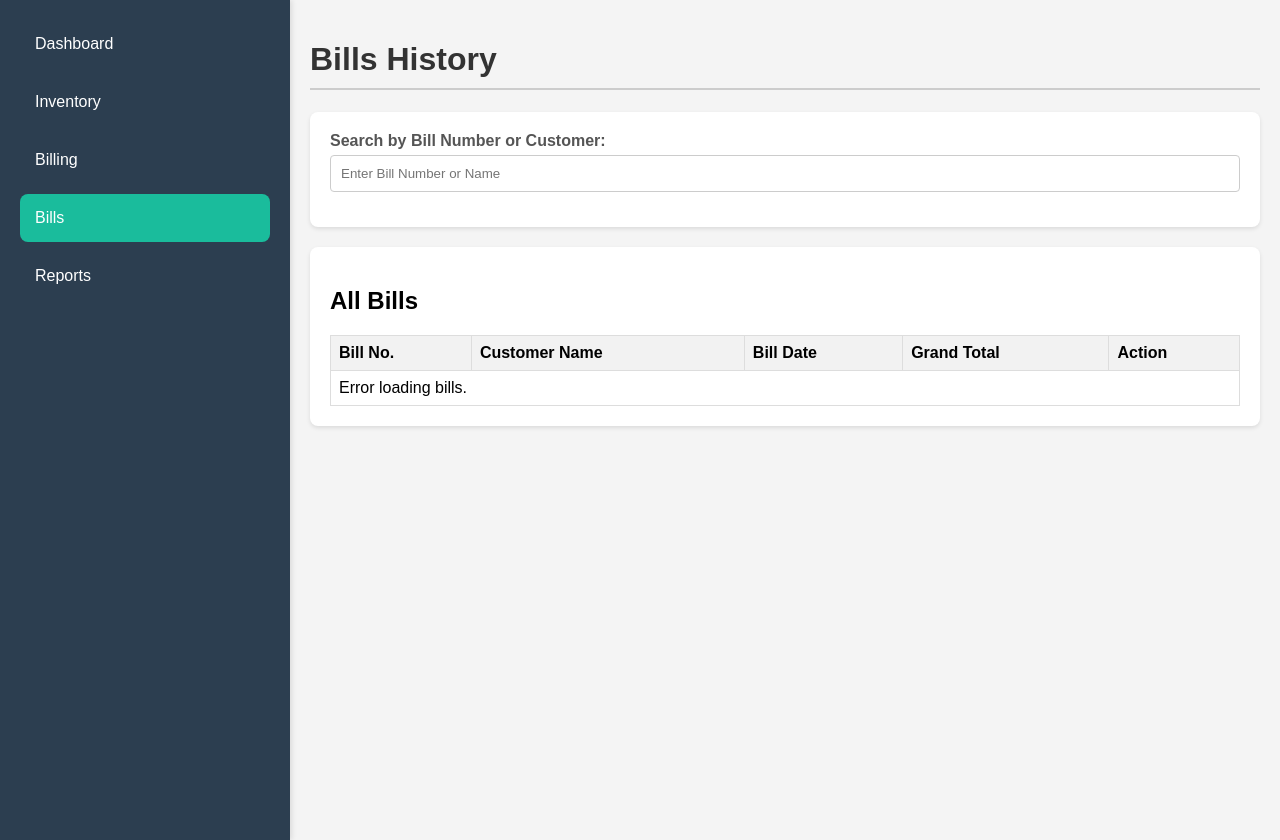
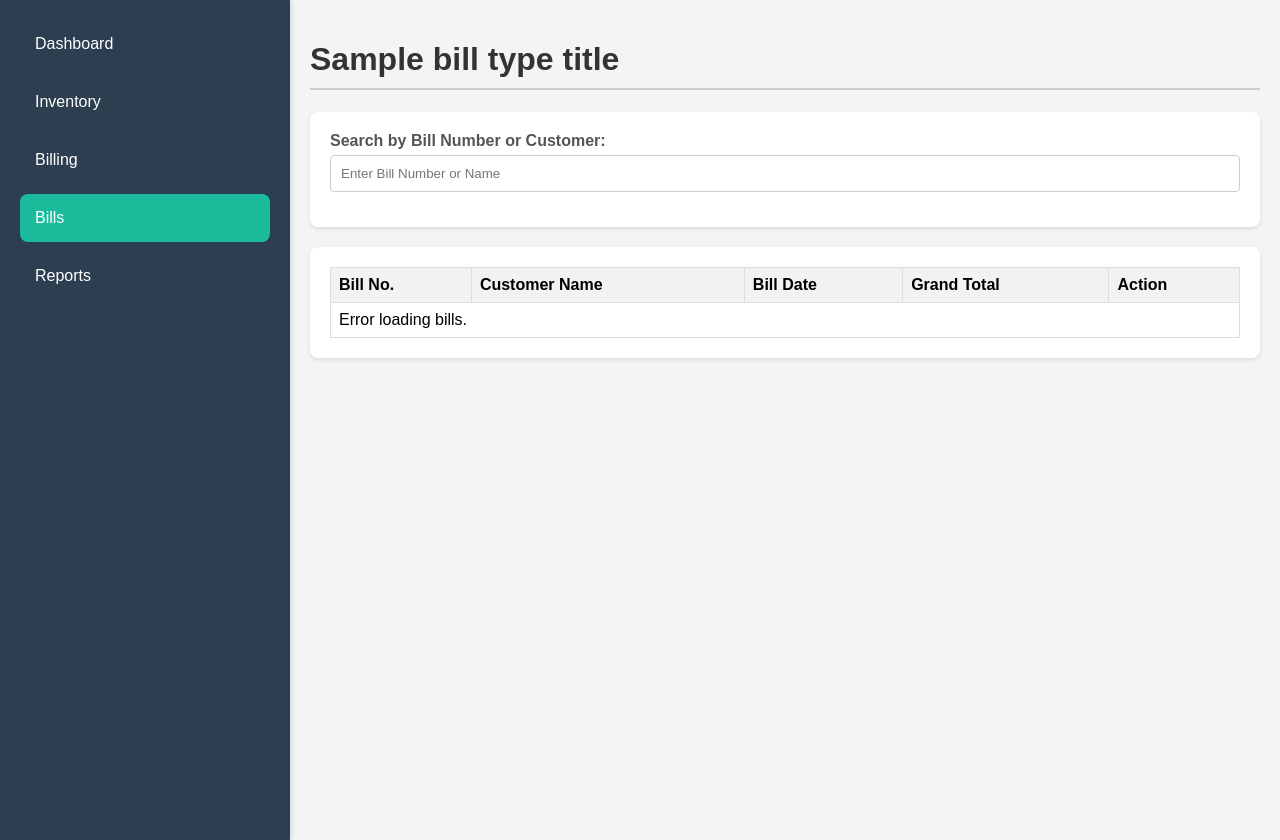
Before and after one commit to irfan-0057/Bill-Me, a Flask app: template templates/bills.html in a window 1280 px wide. Run offline with Flask 3, Linux system fonts and the light colour scheme; the template is opened without the code that fills it: most values are stand-ins (such as "Sample title", 1, 10 or a date in 2020).

Commit message:
Update bills.html

```diff
--- a/templates/bills.html
+++ b/templates/bills.html
@@ -3,7 +3,7 @@
 <head>
     <meta charset="UTF-8">
     <meta name="viewport" content="width=device-width, initial-scale=1.0">
-    <title>Bismilla Traders - Bill Search</title>
+    <title>Bismilla Traders - {{ bill_type_title }}</title>
     <link rel="stylesheet" href="{{ url_for('static', filename='style.css') }}">
 </head>
 <body>
@@ -11,12 +11,12 @@
         <a href="{{ url_for('dashboard') }}" class="sidebar-item">Dashboard</a>
         <a href="{{ url_for('inventory_selection') }}" class="sidebar-item">Inventory</a>
         <a href="{{ url_for('billing_selection') }}" class="sidebar-item">Billing</a>
-        <a href="{{ url_for('bills') }}" class="sidebar-item active">Bills</a>
+        <a href="{{ url_for('bills_selection') }}" class="sidebar-item active">Bills</a>
         <a href="{{ url_for('reports_selection') }}" class="sidebar-item">Reports</a>
     </div>
 
     <div class="content">
-        <h1>Bills History</h1>
+        <h1>{{ bill_type_title }}</h1>
         <div class="form-section">
             <div class="input-group">
                 <label for="billSearch">Search by Bill Number or Customer:</label>
@@ -24,7 +24,6 @@
             </div>
         </div>
         <div class="table-container">
-            <h2>All Bills</h2>
             <table id="bills-table">
                 <thead>
                     <tr>
@@ -38,19 +37,23 @@
                 <tbody id="bills-table-body">
                     </tbody>
             </table>
-            <p id="no-results-message" style="display: none;">No bills found.</p>
+            <p id="no-results-message" style="display: none;">No bills found for this category.</p>
         </div>
     </div>
 
     <script>
         document.addEventListener('DOMContentLoaded', async function() {
+            // This gets the bill type from the URL, which we'll pass to the API
+            const billType = "{{ bill_type }}";
+
             const billSearchInput = document.getElementById('billSearch');
             const billsTableBody = document.getElementById('bills-table-body');
             const noResultsMessage = document.getElementById('no-results-message');
             let allBills = [];
 
             try {
-                const response = await fetch('/get_bills');
+                // UPDATE: The fetch URL now includes the bill type
+                const response = await fetch(`/get_bills?type=${billType}`);
                 allBills = await response.json();
                 renderBills(allBills);
             } catch (error) {
@@ -76,11 +79,8 @@
                 noResultsMessage.style.display = 'none';
 
                 bills.forEach(bill => {
-                    // UPDATE 2: Added encodeURIComponent for safety in the URL
                     const encodedBillNumber = encodeURIComponent(bill.bill_number);
                     const row = billsTableBody.insertRow();
-
-                    // UPDATE 3: Added single quotes around bill.bill_number in the onclick call
                     row.innerHTML = `
                         <td>${bill.bill_number}</td>
                         <td>${bill.customer_name}</td>
@@ -95,15 +95,11 @@
             }
         });
 
-        // This JavaScript function is correct and does not need changes,
-        // but it relies on the onclick attribute being fixed above.
+        // This cancel function remains the same and will work correctly
         function cancelBill(billNumber) {
-            if (confirm(`Are you sure you want to cancel bill number ${billNumber}? This action is irreversible and will restore products to inventory.`)) {
+            if (confirm(`Are you sure you want to cancel bill number ${billNumber}?`)) {
                 fetch(`/cancel_bill/${encodeURIComponent(billNumber)}`, {
-                    method: 'POST',
-                    headers: {
-                        'Content-Type': 'application/json'
-                    }
+                    method: 'POST'
                 })
                 .then(response => response.json())
                 .then(data => {
```
